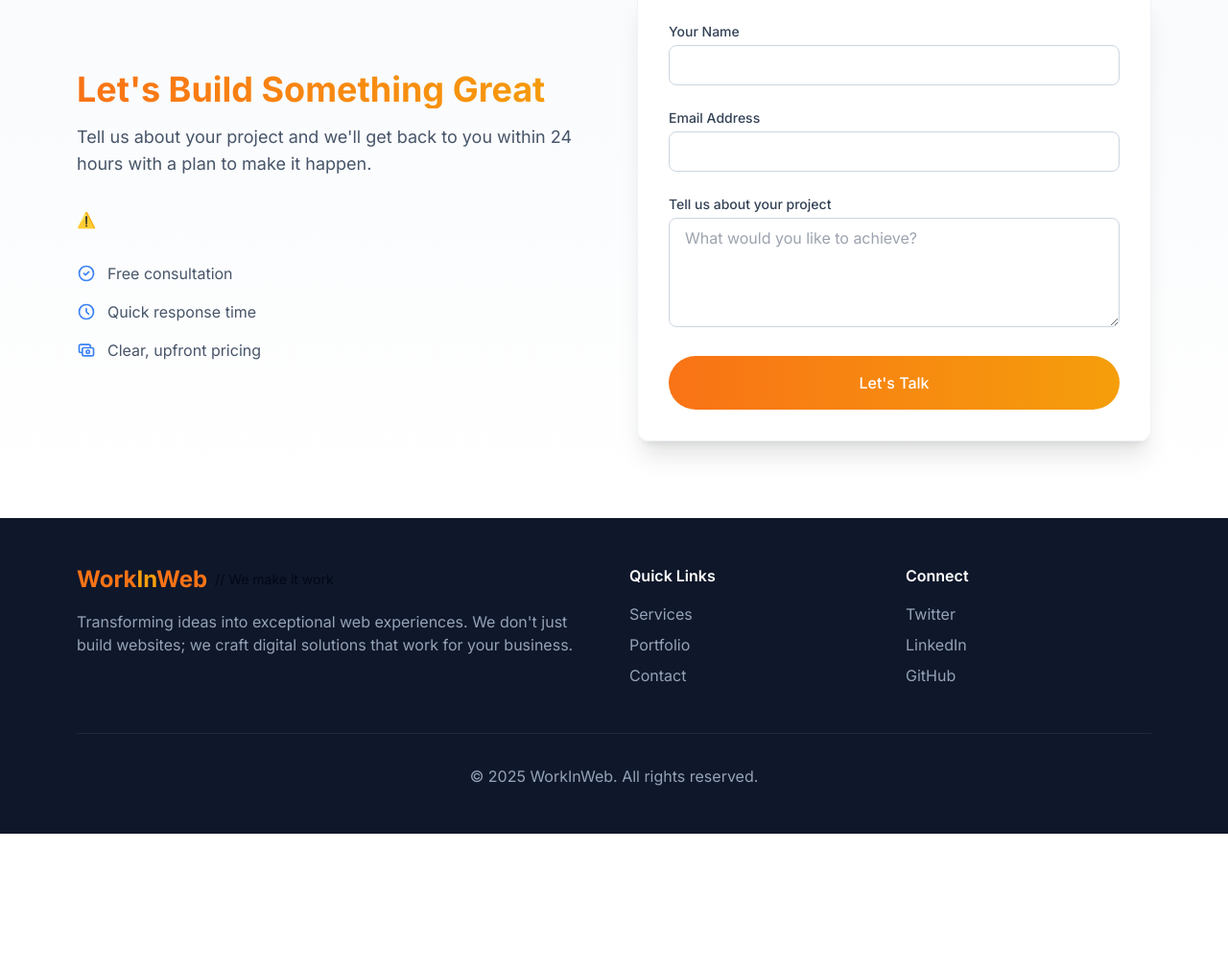
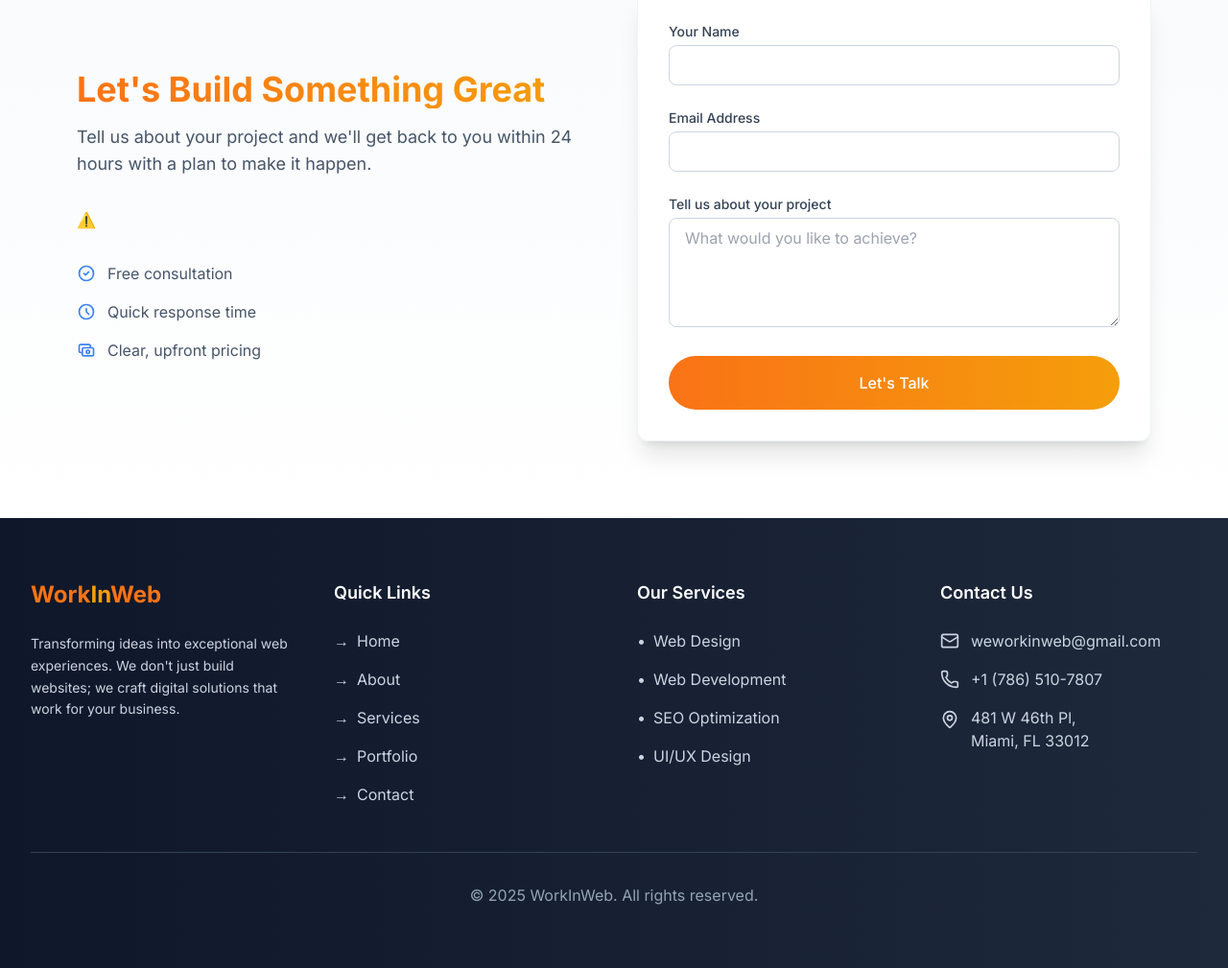
Before and after one commit to workinweb/weworkinweb, an Astro site: page / in a window 1280 px wide. Shown: the part 3674-4683 px from the top of the page at 96% size. Before the commit the page ends 4543 px from the top, so only its background shows below. Built offline with nearby package versions, Linux system fonts and the light colour scheme; Astro itself is replaced by a stand-in of ours; no server answers.

Commit message:
Update Astro configuration, enhance footer layout, and improve logo component
- Changed Vercel adapter import to use the serverless version in `astro.config.mjs`.
- Updated site URL in the configuration to reflect the new domain.
- Modified the footer layout in `Footer.astro` to include new contact information and a gradient background.
- Enhanced the `Logo` component to conditionally render a description based on a prop.
- Improved the structure of the footer with new sections for quick links and services, utilizing icons for contact details.

```diff
--- a/astro.config.mjs
+++ b/astro.config.mjs
@@ -1,14 +1,14 @@
 import { defineConfig } from "astro/config";
 import react from "@astrojs/react";
 import tailwind from "@astrojs/tailwind";
-import vercelAdapter from "@astrojs/vercel";
+import vercel from "@astrojs/vercel/serverless"; // Change this line
 
 export default defineConfig({
   integrations: [react(), tailwind()],
-  site: "https://workinweb.dev",
+  site: "https://workinweb.kbueno-studio.com",
   compressHTML: true,
   output: "hybrid",
-  adapter: vercelAdapter(),
+  adapter: vercel(), // This should be using the serverless adapter
   routeRules: {
     "/api/**": { prerender: false },
   },
--- a/src/components/Logo.tsx
+++ b/src/components/Logo.tsx
@@ -1,4 +1,4 @@
-export default function Logo() {
+export default function Logo({ withDescriptio = true }) {
   return (
     <a href="/" className="flex items-center space-x-2">
       <div className="text-2xl font-bold">
@@ -6,9 +6,11 @@ export default function Logo() {
         <span className="text-amber-500 dark:text-amber-400">In</span>
         <span className="text-orange-500 dark:text-orange-400">Web</span>
       </div>
-      <div className="hidden sm:block text-sm text-foreground ">
-        // We make it work
-      </div>
+      {withDescriptio && (
+        <div className="hidden sm:block text-sm text-foreground ">
+          // We make it work
+        </div>
+      )}
     </a>
   );
 }
--- a/src/sections/Footer.astro
+++ b/src/sections/Footer.astro
@@ -1,72 +1,92 @@
 ---
 import Logo from "../components/Logo";
+import { Mail, Phone, MapPin } from 'lucide-react';
 ---
 
-<footer class="bg-slate-900 text-white py-12">
-  <div class="max-w-6xl mx-auto px-4">
-    <div class="grid md:grid-cols-4 gap-8">
-      <div class="col-span-2">
-        <Logo />
-        <p class="mt-4 text-slate-400">
+<footer class="bg-gradient-to-r from-slate-900 to-slate-800 text-white py-16">
+  <div class="max-w-7xl mx-auto px-4 sm:px-6 lg:px-8">
+    <div class="grid grid-cols-1 md:grid-cols-2 lg:grid-cols-4 gap-12">
+      <div class="space-y-6">
+        <Logo withDescriptio={false} />
+        <p class="text-slate-300 text-sm leading-relaxed">
           Transforming ideas into exceptional web experiences. We don't just
           build websites; we craft digital solutions that work for your
           business.
         </p>
+        <!-- <div class="flex space-x-4">
+          <a href="#" class="text-slate-300 hover:text-white transition-colors">
+            <span class="sr-only">Terms</span>
+            <span class="text-sm">Terms</span>
+          </a>
+          <a href="#" class="text-slate-300 hover:text-white transition-colors">
+            <span class="sr-only">Privacy</span>
+            <span class="text-sm">Privacy</span>
+          </a>
+          <a href="#" class="text-slate-300 hover:text-white transition-colors">
+            <span class="sr-only">Cookies</span>
+            <span class="text-sm">Cookies</span>
+          </a>
+        </div> -->
       </div>
 
       <div>
-        <h3 class="font-semibold mb-4">Quick Links</h3>
-        <ul class="space-y-2 text-slate-400">
+        <h3 class="text-lg font-semibold mb-6">Quick Links</h3>
+        <ul class="space-y-4">
+          {['Home', 'About', 'Services', 'Portfolio', 'Contact'].map((item) => (
             <li>
               <a
-              href="#services"
-              class="hover:text-white transition-colors"
+                href={`#${item.toLowerCase()}`}
+                class="text-slate-300 hover:text-white transition-colors flex items-center"
               >
-              Services
+                <span class="mr-2">→</span> {item}
               </a>
             </li>
-          <li>
-            <a
-              href="#portfolio"
-              class="hover:text-white transition-colors"
-            >
-              Portfolio
-            </a>
-          </li>
-          <li>
-            <a
-              href="#contact"
-              class="hover:text-white transition-colors"
-            >
-              Contact
-            </a>
-          </li>
+          ))}
         </ul>
       </div>
 
       <div>
-        <h3 class="font-semibold mb-4">Connect</h3>
-        <ul class="space-y-2 text-slate-400">
+        <h3 class="text-lg font-semibold mb-6">Our Services</h3>
+        <ul class="space-y-4">
+          {['Web Design', 'Web Development', 'SEO Optimization', 'UI/UX Design'].map((service) => (
             <li>
-            <a href="#" class="hover:text-white transition-colors">
-              Twitter
+              <a href="#" class="text-slate-300 hover:text-white transition-colors flex items-center">
+                <span class="mr-2">•</span> {service}
               </a>
             </li>
-          <li>
-            <a href="#" class="hover:text-white transition-colors">
-              LinkedIn
+          ))}
+        </ul>
+      </div>
+
+      <div>
+        <h3 class="text-lg font-semibold mb-6">Contact Us</h3>
+        <ul class="space-y-4">
+          <li class="flex items-center text-slate-300">
+            <Mail className="h-5 w-5 mr-3" />
+            <a href="mailto:weworkinweb@gmail.com" class="hover:text-white transition-colors">
+              weworkinweb@gmail.com
             </a>
           </li>
-          <li>
-            <a href="#" class="hover:text-white transition-colors">
-              GitHub
+          <li class="flex items-center text-slate-300">
+            <Phone className="h-5 w-5 mr-3" />
+            <a href="tel:+17865107807" class="hover:text-white transition-colors">+1 (786) 510-7807</a>
+          </li>
+          <li class="flex items-start text-slate-300">
+            <MapPin className="h-5 w-5 mr-3 mt-1" />
+            <a
+              href="https://www.google.com/maps?q=481+W+46th+Pl,+Miami,+FL+33012"
+              target="_blank"
+              rel="noopener noreferrer"
+              class="hover:text-white transition-colors"
+            >
+              481 W 46th Pl,<br />Miami, FL 33012
             </a>
           </li>
         </ul>
       </div>
     </div>
 
-    <div class="mt-12 pt-8 border-t border-slate-800 text-center text-slate-400">
+    <div class="mt-12 pt-8 border-t border-slate-700 text-center text-slate-400">
       <p>© {new Date().getFullYear()} WorkInWeb. All rights reserved.</p>
     </div>
   </div>
```
Also changed, not shown: vercel.json. Lines whose indentation alone changed are shown as unchanged.
